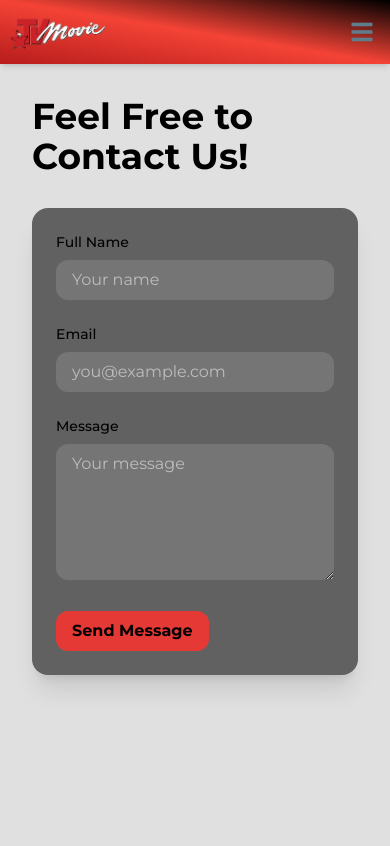
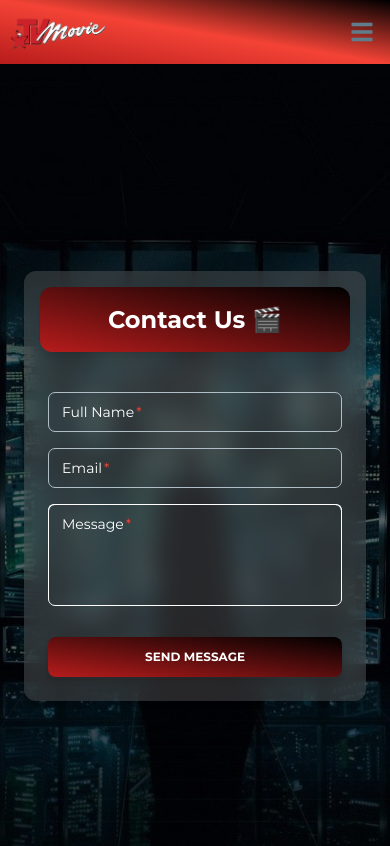
Before and after one commit to Mostafattaa/Project, a React (Vite) app: page /contact-us in a window 390 px wide. Shown: the top 846 px of the page. Built offline with nearby package versions, Linux system fonts and the light colour scheme; no server answers.

Commit message:
last committ

```diff
--- a/src/pages/Contactus.jsx
+++ b/src/pages/Contactus.jsx
@@ -1,42 +1,89 @@
-
-import React from "react";
+import React, { useState } from "react";
+import {
+  Card,
+  CardBody,
+  CardFooter,
+  CardHeader,
+  Input,
+  Typography,
+  Button,
+  Textarea,
+} from "@material-tailwind/react";
 
 const Contactus = () => {
+  const [sent, setSent] = useState(false);
+
+  const handleSubmit = (e) => {
+    e.preventDefault();
+    setSent(true);
+    e.target.reset();
+  };
+
   return (
-    <div className="min-h-screen  bg-gray-300 dark:bg-gray-900 text-black dark:text-white flex flex-col items-center p-8">
-      <h1 className="text-4xl font-bold mb-8"> Feel Free to Contact Us!</h1>
-      <form className="w-full max-w-lg bg-gray-700 p-6 rounded-2xl shadow-xl space-y-6">
-        <div>
-          <label className="block mb-2 text-sm font-medium">Full Name</label>
-          <input
+  <div
+      className=" relative flex justify-center items-center h-screen w-full bg-cover bg-center"
+      style={{
+        backgroundImage: `url('/288727.jpg')`,
+      }}
+    >
+      {/* Semi-transparent overlay for better contrast */}
+      <div className="absolute inset-0 bg-black opacity-60"></div>
+
+      <Card className="w-96 m-6 bg-gray-700 bg-opacity-40 backdrop-blur-md">
+        <CardHeader
+          variant="gradient"
+          className="m-4 grid p-4 place-items-center bg-gradient-to-tr dark:from-purple-700 dark:to-black from-red-900 to-black"
+        >
+          <Typography variant="h4" color="white">
+            Contact Us 🎬
+          </Typography>
+        </CardHeader>
+
+        <form onSubmit={handleSubmit}>
+          <CardBody className="flex flex-col gap-4 text-white">
+            <Input
               type="text"
-            placeholder="Your name"
-            className="w-full px-4 py-2 rounded-xl bg-gray-600 text-white outline-none"
+              name="name"
+              label="Full Name"
+              required
+              color="white"
             />
-        </div>
-        <div>
-          <label className="block mb-2 text-sm font-medium">Email</label>
-          <input
+            <Input
               type="email"
-            placeholder="you@example.com"
-            className="w-full px-4 py-2 rounded-xl bg-gray-600 text-white outline-none"
+              name="email"
+              label="Email"
+              required
+              color="white"
             />
-        </div>
-        <div>
-          <label className="block mb-2 text-sm font-medium">Message</label>
-          <textarea
-            rows="5"
-            placeholder="Your message"
-            className="w-full px-4 py-2 rounded-xl bg-gray-600 text-white outline-none"
-          ></textarea>
-        </div>
-        <button
+            <Textarea
+              name="message"
+              label="Message"
+              required
+              color="white"
+              rows={4}
+            />
+            {sent && (
+              <Typography
+                variant="small"
+                color="green"
+                className="text-center pt-1"
+              >
+                ✅ Your message has been sent!
+              </Typography>
+            )}
+          </CardBody>
+
+          <CardFooter className="pt-0">
+            <Button
               type="submit"
-          className=" p-4 bg-red-600 hover:bg-red-700 dark:bg-purple-500 dark:hover:bg-purple-700 py-2 rounded-xl font-semibold transition duration-200"
+              fullWidth
+              className="bg-gradient-to-tr dark:from-purple-700 dark:to-black from-red-900 to-black"
             >
               Send Message
-        </button>
+            </Button>
+          </CardFooter>
         </form>
+      </Card>
     </div>
   );
 };
--- a/src/pages/Login.jsx
+++ b/src/pages/Login.jsx
@@ -21,8 +21,18 @@ const Login = ({ validateUser, loginError, setLoginError }) => {
   };
 
   return (
-    <div className="flex justify-center items-center h-screen bg-gray-300 dark:bg-gray-900 w-full">
-      <Card className="w-80 m-9 bg-gray-700">
+    <div
+      className=" relative flex justify-center items-center h-screen w-full bg-cover bg-center"
+      style={{
+        backgroundImage: `url('/288727.jpg')`, // Replace with your preferred movie image
+      }}
+    >
+      {/* Semi-transparent overlay for better contrast */}
+      <div className="absolute inset-0 bg-black opacity-60"></div>
+
+      {/* Login Card */}
+      <div className="relative z-10">
+        <Card className="w-80 md:w-96 bg-gray-700 bg-opacity-40 backdrop-blur-md">
           <CardHeader
             variant="gradient"
             className="m-4 grid p-3 place-items-center bg-gradient-to-tr dark:from-purple-700 dark:to-black from-red-900 to-black"
@@ -41,18 +51,30 @@ const Login = ({ validateUser, loginError, setLoginError }) => {
             <Input onChange={(e) => setPassword(e.target.value)} type="password" label="Password" color="white" />
           </CardBody>
           <CardFooter>
-          <Button onClick={handleLogin} variant="gradient" fullWidth className="bg-gradient-to-tr dark:from-purple-700 dark:to-black from-red-900 to-black">
+            <Button
+              onClick={handleLogin}
+              variant="gradient"
+              fullWidth
+              className="bg-gradient-to-tr dark:from-purple-700 dark:to-black from-red-900 to-black"
+            >
               Log In
             </Button>
             <Typography variant="small" color="white" className="mt-4 text-center">
               Don’t have an account?
-            <Typography as={Link} to="/sign-up" variant="small" color="blue-gray" className="ml-1 font-bold hover:text-red-500">
+              <Typography
+                as={Link}
+                to="/sign-up"
+                variant="small"
+                color="blue"
+                className="ml-1 font-bold hover:text-red-500 inline-block"
+              >
                 Sign up
               </Typography>
             </Typography>
           </CardFooter>
         </Card>
       </div>
+    </div>
   );
 };
 
--- a/src/pages/Signup.jsx
+++ b/src/pages/Signup.jsx
@@ -37,8 +37,15 @@ const Signup = ({ registerNewUser, signError, setSignError }) => {
   };
 
   return (
-    <div className="flex justify-center items-center h-screen bg-gray-300 dark:bg-gray-900 w-full">
-      <Card className="w-80 m-9 bg-gray-700">
+    <div
+      className=" relative flex justify-center items-center h-screen w-full bg-cover bg-center"
+      style={{
+        backgroundImage: `url('/288727.jpg')`, // Replace with your preferred movie image
+      }}
+    >
+      {/* Semi-transparent overlay for better contrast */}
+      <div className="absolute inset-0 bg-black opacity-60"></div>
+      <Card className="w-80 m-9 bg-gray-700 bg-opacity-40 backdrop-blur-md">
         <CardHeader
           variant="gradient"
           className="m-4 grid p-3 place-items-center bg-gradient-to-tr dark:from-purple-700 dark:to-black from-red-900 to-black"
@@ -64,7 +71,7 @@ const Signup = ({ registerNewUser, signError, setSignError }) => {
           </Button>
           <Typography variant="small" color="white" className="mt-4 text-center">
             Already have an account?
-            <Typography as={Link} to="/login" variant="small" color="blue-gray" className="ml-1 font-bold hover:text-red-500">
+            <Typography as={Link} to="/login" variant="small" color="blue" className="ml-1 font-bold hover:text-red-500">
               Log in
             </Typography>
           </Typography>
```
Also changed, not shown: public/288727.jpg (added). Lines whose indentation alone changed are shown as unchanged.
